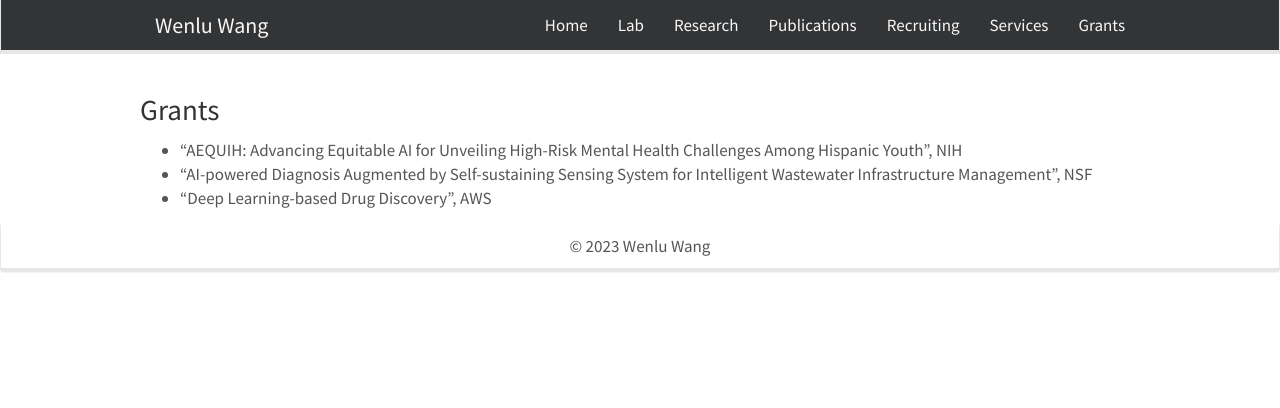
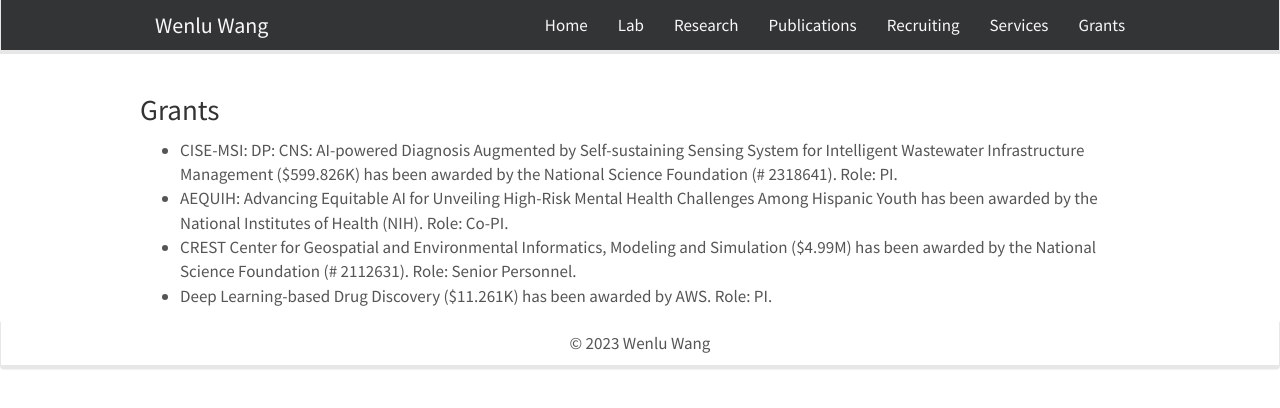
Before and after one commit to WENLU-W/WENLU-W.github.io, a Jekyll site: the page built from docs/_pages/grants.md, in a window 1280 px wide. Shown: the top 408 px of the page. Built offline with Jekyll 4.4.1, drawn with Linux system fonts in a browser that asks for light colours; nearby versions of some CDN libraries.

Commit message:
Update grants.md

```diff
--- a/docs/_pages/grants.md
+++ b/docs/_pages/grants.md
@@ -8,6 +8,7 @@ permalink: /grants/
 
 ### Grants
 
-- "AEQUIH: Advancing Equitable AI for Unveiling High-Risk Mental Health Challenges Among Hispanic Youth", NIH
-- "AI-powered Diagnosis Augmented by Self-sustaining Sensing System for Intelligent Wastewater Infrastructure Management", NSF
-- "Deep Learning-based Drug Discovery", AWS
+- CISE-MSI: DP: CNS: AI-powered Diagnosis Augmented by Self-sustaining Sensing System for Intelligent Wastewater Infrastructure Management ($599.826K) has been awarded by the National Science Foundation (# 2318641). Role: PI.
+- AEQUIH: Advancing Equitable AI for Unveiling High-Risk Mental Health Challenges Among Hispanic Youth has been awarded by the National Institutes of Health (NIH). Role: Co-PI.
+- CREST Center for Geospatial and Environmental Informatics, Modeling and Simulation ($4.99M) has been awarded by the National Science Foundation (# 2112631). Role: Senior Personnel.
+- Deep Learning-based Drug Discovery ($11.261K) has been awarded by AWS. Role: PI.
```
